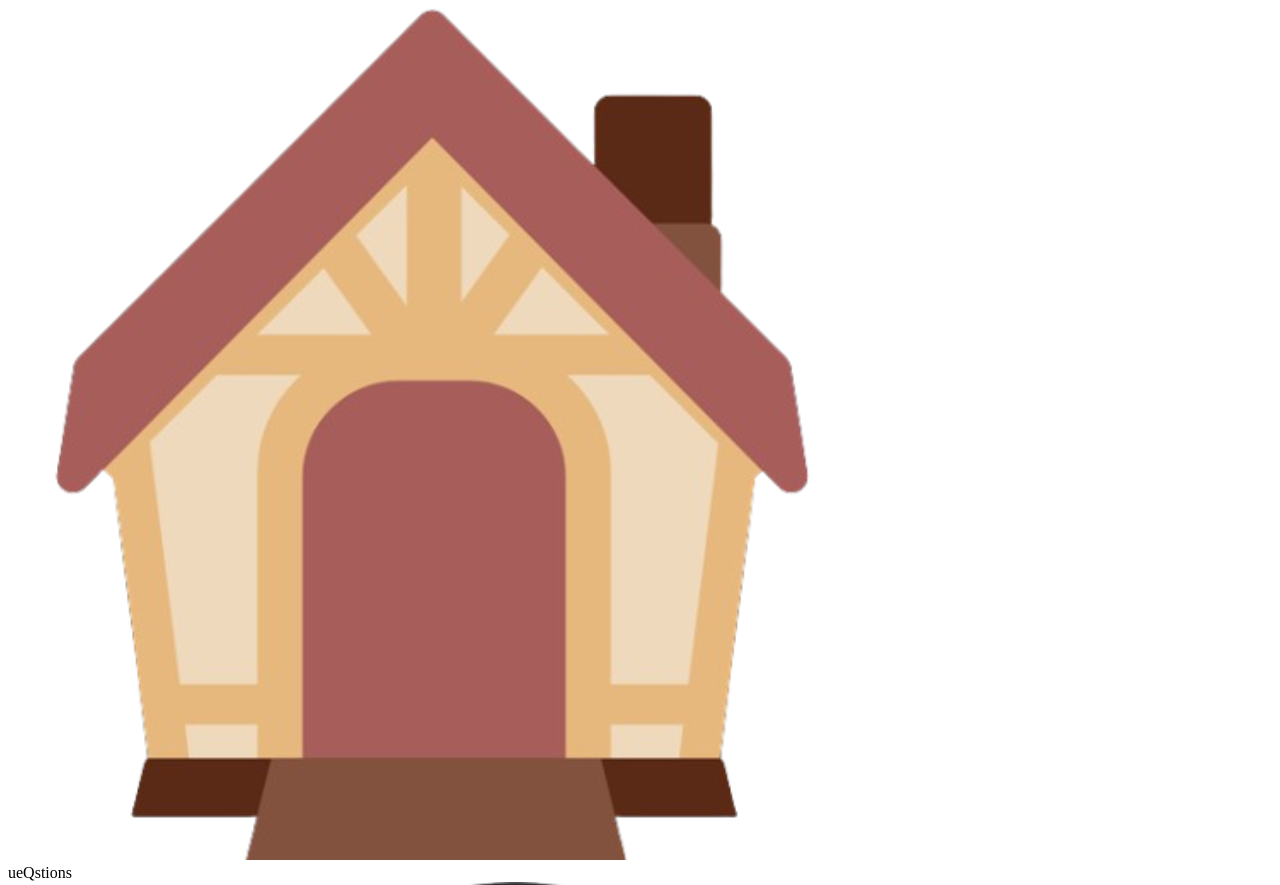
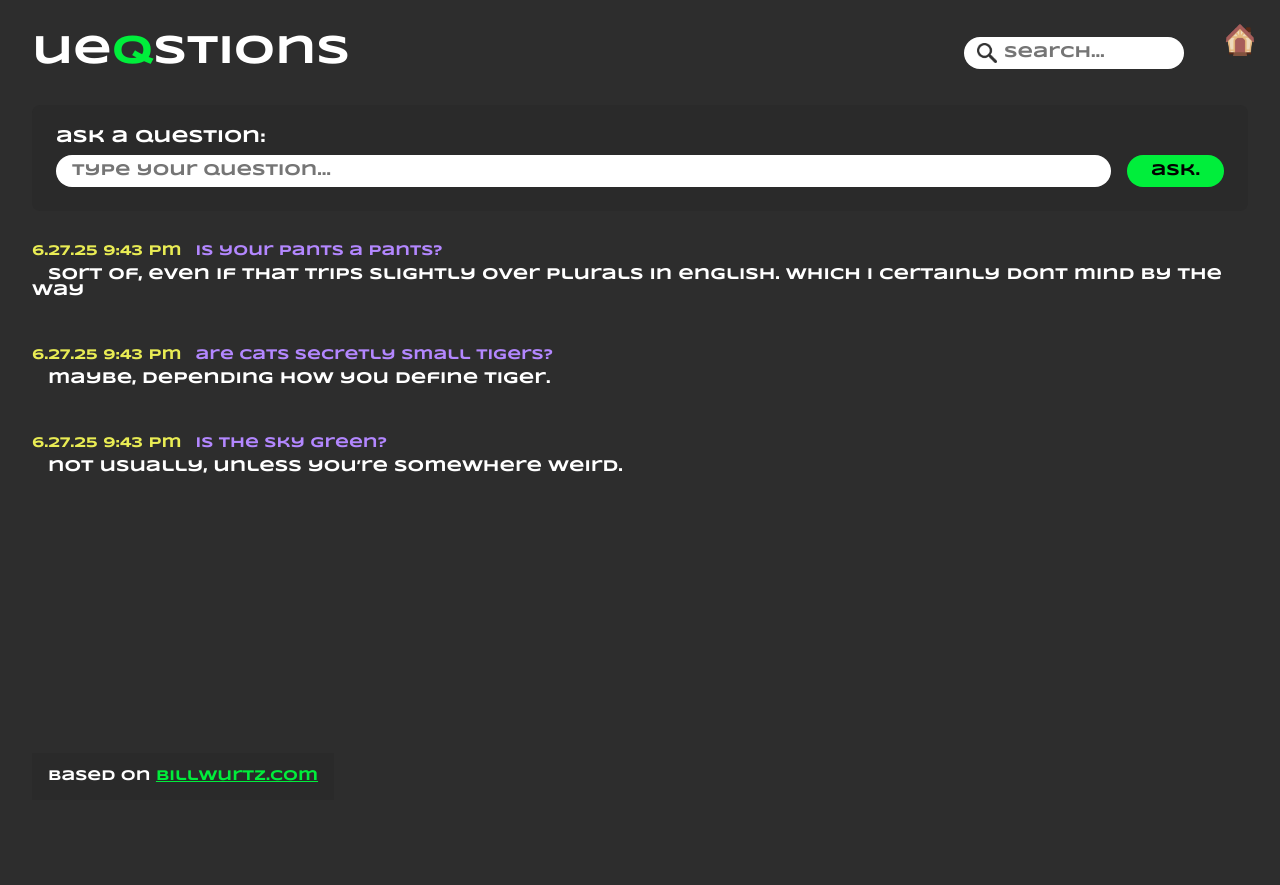
Before and after one commit to AlexLesniewski/alexlesniewski, a plain HTML site: page questions.html in a window 1280 px wide. Shown: the top 885 px of the page. After the commit the page ends 864 px from the top, so only its background shows below. Drawn offline with nearby package versions, Linux system fonts and the light colour scheme.

Commit message:
Add files via upload

```diff
--- a/questions.html
+++ b/questions.html
@@ -5,7 +5,194 @@
   <title>Questions</title>
   <link href="https://fonts.googleapis.com/css2?family=Syncopate:wght@400;700&display=swap" rel="stylesheet">
   <style>
-    /* … your existing CSS … */
+    :root {
+      --bg-dark: #2d2d2d;
+      --grey: #323232;
+      --darker-grey: #2a2a2a;
+      --white: #ffffff;
+      --green: #00ee3b;
+      --yellow: #e9ec54;
+      --purple: #b387ff;
+      --input-bg: #ffffff;
+      --input-text: #000000;
+    }
+
+    * {
+      box-sizing: border-box;
+      margin: 0;
+      padding: 0;
+      font-family: 'Syncopate', sans-serif;
+      font-weight: 700;
+    }
+
+    body {
+      background: var(--bg-dark);
+      color: var(--white);
+      padding: 2rem;
+      margin: 0;
+    }
+
+    .container {
+      max-width: 100%;
+      margin: 0 auto;
+      width: 100%;
+      display: flex;
+      flex-direction: column;
+      min-height: 100vh;
+      overflow-x: hidden;
+    }
+
+    header {
+      display: flex;
+      align-items: center;
+      justify-content: space-between;
+      margin-bottom: 2rem;
+    }
+
+    header .logo {
+      font-size: 2.5rem;
+    }
+
+    header .logo span.green {
+      color: var(--green);
+    }
+
+    header .search {
+      position: relative;
+      margin-right: 4rem;
+      width: 220px;
+    }
+
+    header .search input {
+      width: 100%;
+      padding: 0.5rem 2.5rem 0.5rem 2.5rem;
+      border-radius: 1.5rem;
+      border: none;
+      font-size: 1rem;
+      background: var(--input-bg);
+      color: var(--input-text);
+      white-space: normal;
+    }
+
+    header .search img.search-icon {
+      position: absolute;
+      left: 0.8rem;
+      top: 50%;
+      transform: translateY(-50%);
+      width: 20px;
+      height: 20px;
+      cursor: pointer;
+    }
+
+    /* Ask form */
+    .ask-form {
+      background: var(--darker-grey);
+      padding: 1.5rem;
+      border-radius: 0.5rem;
+      margin-bottom: 2rem;
+      white-space: normal;
+    }
+
+    .ask-form label {
+      display: block;
+      margin-bottom: 0.5rem;
+      font-size: 1.1rem;
+    }
+
+    .ask-form .field {
+      display: flex;
+      gap: 1rem;
+    }
+
+    .ask-form input[type="text"] {
+      flex: 1;
+      padding: 0.5rem 1rem;
+      border-radius: 1rem;
+      border: none;
+      font-size: 1rem;
+      background: var(--input-bg);
+      color: var(--input-text);
+      white-space: normal;
+    }
+
+    .ask-form button {
+      padding: 0.5rem 1.5rem;
+      background: var(--green);
+      border: none;
+      border-radius: 1rem;
+      color: var(--input-text);
+      font-size: 1rem;
+      cursor: pointer;
+    }
+
+    /* Entries list */
+    .entries {
+      flex: 1;
+      overflow-y: auto;
+    }
+
+    .entry {
+      margin-bottom: 3rem;
+      white-space: normal;
+    }
+
+    .entry .time {
+      color: var(--yellow);
+      font-size: 0.9rem;
+      display: inline;
+      margin-right: 0.5rem;
+      vertical-align: middle;
+      white-space: nowrap;
+    }
+
+    .entry .question {
+      color: var(--purple);
+      font-size: 0.9rem;
+      display: inline;
+      white-space: normal;
+      vertical-align: middle;
+    }
+
+    .entry .answer {
+      color: var(--white);
+      font-size: 1rem;
+      white-space: pre-wrap;
+      margin-top: 0.5rem;
+      display: block;
+      text-indent: 1em;
+    }
+
+    /* Footer */
+    footer {
+      text-align: center;
+      font-size: 0.9rem;
+      background: var(--darker-grey);
+      padding: 1rem;
+      margin-top: auto;
+      position: fixed;
+      bottom: 0;
+    }
+
+    footer a {
+      color: var(--green);
+      text-decoration: underline;
+      font-weight: 700;
+      white-space: normal;
+    }
+
+    /* Home icon */
+    .home-link {
+      position: absolute;
+      top: 1.5rem;
+      right: 1.5rem;
+      width: 32px;
+      height: 32px;
+    }
+
+    .home-link img {
+      width: 100%;
+      height: 100%;
+    }
   </style>
 </head>
 <body>
@@ -17,7 +204,9 @@
 
     <!-- Header -->
     <header>
-      <div class="logo">ue<span class="green">Q</span>stions</div>
+      <div class="logo">
+        ue<span class="green">Q</span>stions
+      </div>
       <div class="search">
         <input type="text" id="searchInput" placeholder="search…" />
         <img src="search.png" class="search-icon" onclick="handleSearch()" alt="Search">
@@ -35,7 +224,21 @@
 
     <!-- Submitted entries -->
     <div class="entries" id="entries">
-      <!-- existing entries… -->
+      <div class="entry">
+        <span class="time">6.27.25 9:43 pm</span>
+        <div class="question">is your pants a pants?</div>
+        <div class="answer">sort of, even if that trips slightly over plurals in english. which i certainly dont mind by the way</div>
+      </div>
+      <div class="entry">
+        <span class="time">6.27.25 9:43 pm</span>
+        <div class="question">are cats secretly small tigers?</div>
+        <div class="answer">maybe, depending how you define tiger.</div>
+      </div>
+      <div class="entry">
+        <span class="time">6.27.25 9:43 pm</span>
+        <div class="question">is the sky green?</div>
+        <div class="answer">not usually, unless you’re somewhere weird.</div>
+      </div>
     </div>
 
     <!-- Footer -->
@@ -77,6 +280,7 @@
       });
     }
 
+    // Wire up events **after** the DOM is ready
     document.addEventListener('DOMContentLoaded', () => {
       document.querySelector('.ask-form').addEventListener('submit', handleAsk);
       document.getElementById('searchInput').addEventListener('keydown', e => {
```
